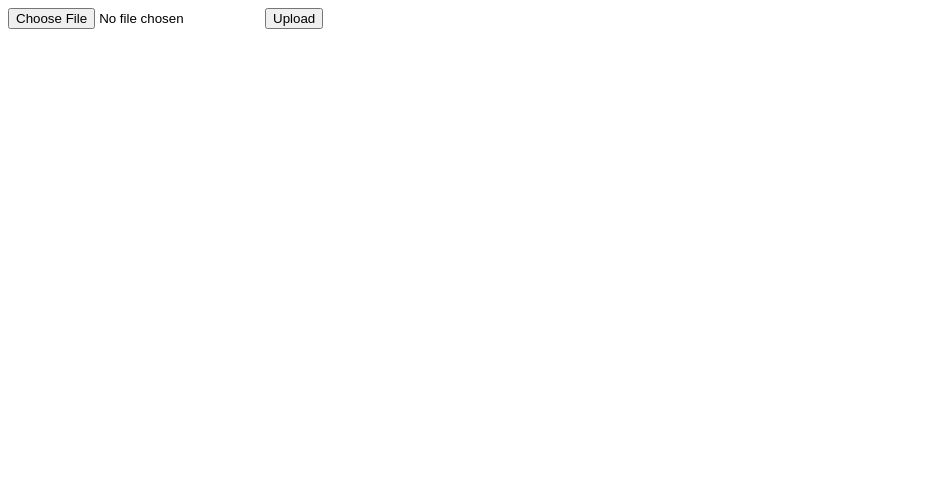
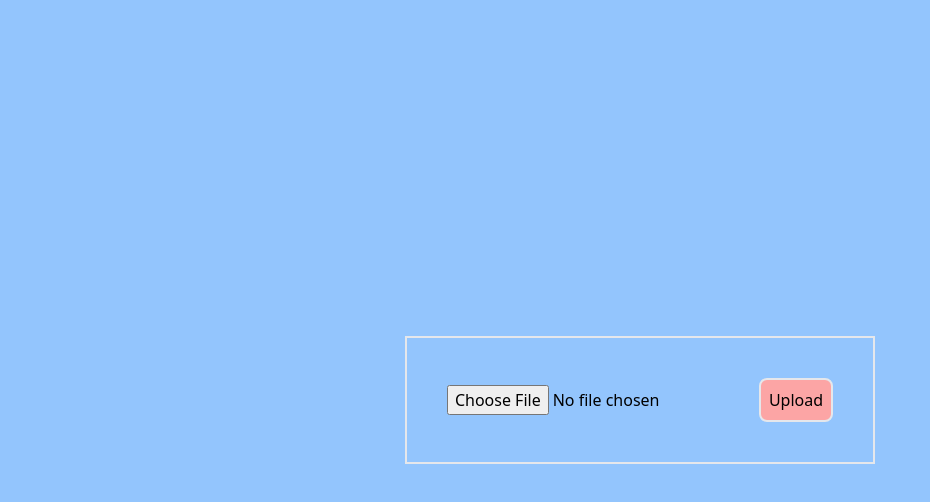
Before and after one commit to zeNn-G/vtkJs, a website: page index.html in a window 1280 px wide. Shown: the whole page, without its empty margins (0-930 px from the left). Drawn offline with nearby package versions, Linux system fonts and the light colour scheme.

Commit message:
Lil Tailwind

```diff
--- a/index.html
+++ b/index.html
@@ -4,12 +4,32 @@
     <meta charset="UTF-8" />
     <meta http-equiv="X-UA-Compatible" content="IE=edge" />
     <meta name="viewport" content="width=device-width, initial-scale=1.0" />
+    <script src="https://cdn.tailwindcss.com"></script>
     <title>Document</title>
   </head>
   <body>
-    <form action="/upload" method="post" enctype="multipart/form-data">
-      <input type="file" name="vtk" accept=".vtk" />
-      <input type="submit" value="Upload" />
-    </form>
+    <div
+      class="flex w-[100vw] h-[100vh] items-center justify-center bg-blue-300"
+    >
+      <div class="border-2 p-10 flex items-center">
+        <form
+          action="/upload"
+          method="post"
+          enctype="multipart/form-data"
+          id="form-upload"
+        >
+          <input type="file" name="vtk" accept=".vtk" />
+          <!-- <input type="submit" value="Upload" class="cursor-pointer bg-red-300" /> -->
+        </form>
+        <button
+          type="submit"
+          form="form-upload"
+          value="submit"
+          class="border-2 rounded-lg p-2 bg-red-300"
+        >
+          Upload
+        </button>
+      </div>
+    </div>
   </body>
 </html>
--- a/index.js
+++ b/index.js
@@ -17,7 +17,7 @@ const upload = multer({ storage: storage });
 
 // cors Policy setting
 app.use(function (req, res, next) {
-  res.setHeader("Access-Control-Allow-Origin", "http://localhost:8081");
+  res.setHeader("Access-Control-Allow-Origin", "http://localhost:8080");
   res.setHeader(
     "Access-Control-Allow-Methods",
     "GET, POST, OPTIONS, PUT, PATCH, DELETE"
```
Also changed, not shown: vtkRender/src/index.js (+15 -13 lines), 1 other file.
